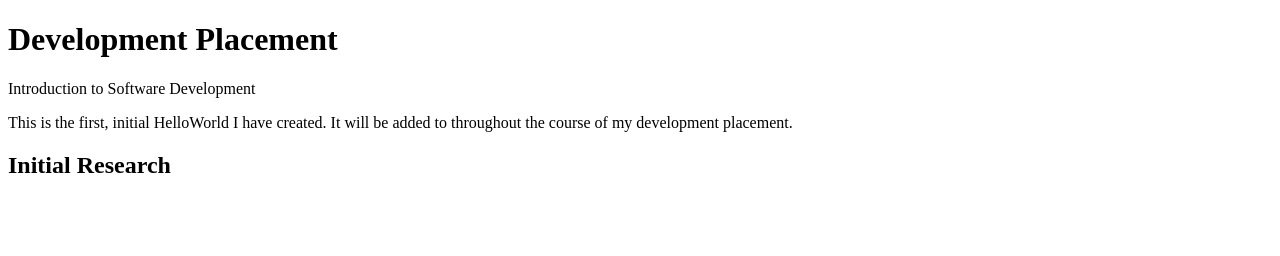
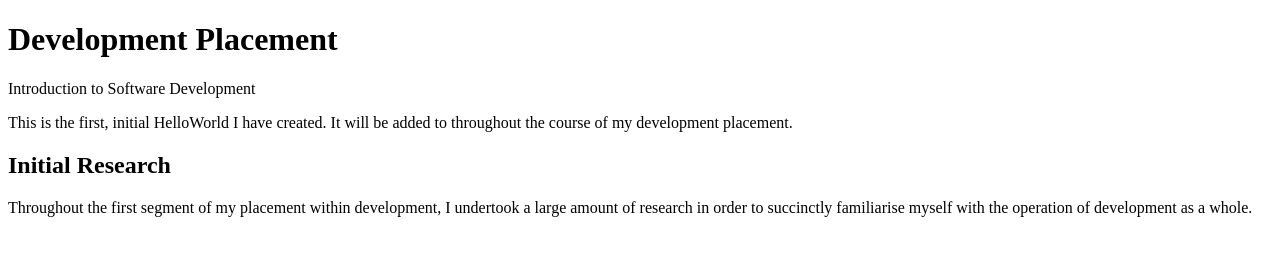
Before and after one commit to JackNelson1995/JackNelson1995.github.io, a plain HTML site: page index.html in a window 1280 px wide. Drawn offline with Linux system fonts and the light colour scheme.

Commit message:
Commit 5

```diff
--- a/index.html
+++ b/index.html
@@ -5,5 +5,6 @@
 <p> Introduction to Software Development </p>
 <p> This is the first, initial HelloWorld I have created. It will be added to throughout the course of my development placement. </p>
 <h2> Initial Research </h2>
+<p2> Throughout the first segment of my placement within development, I undertook a large amount of research in order to succinctly familiarise myself with the operation of development as a whole. </p2>
 </body>
 </html>
```
